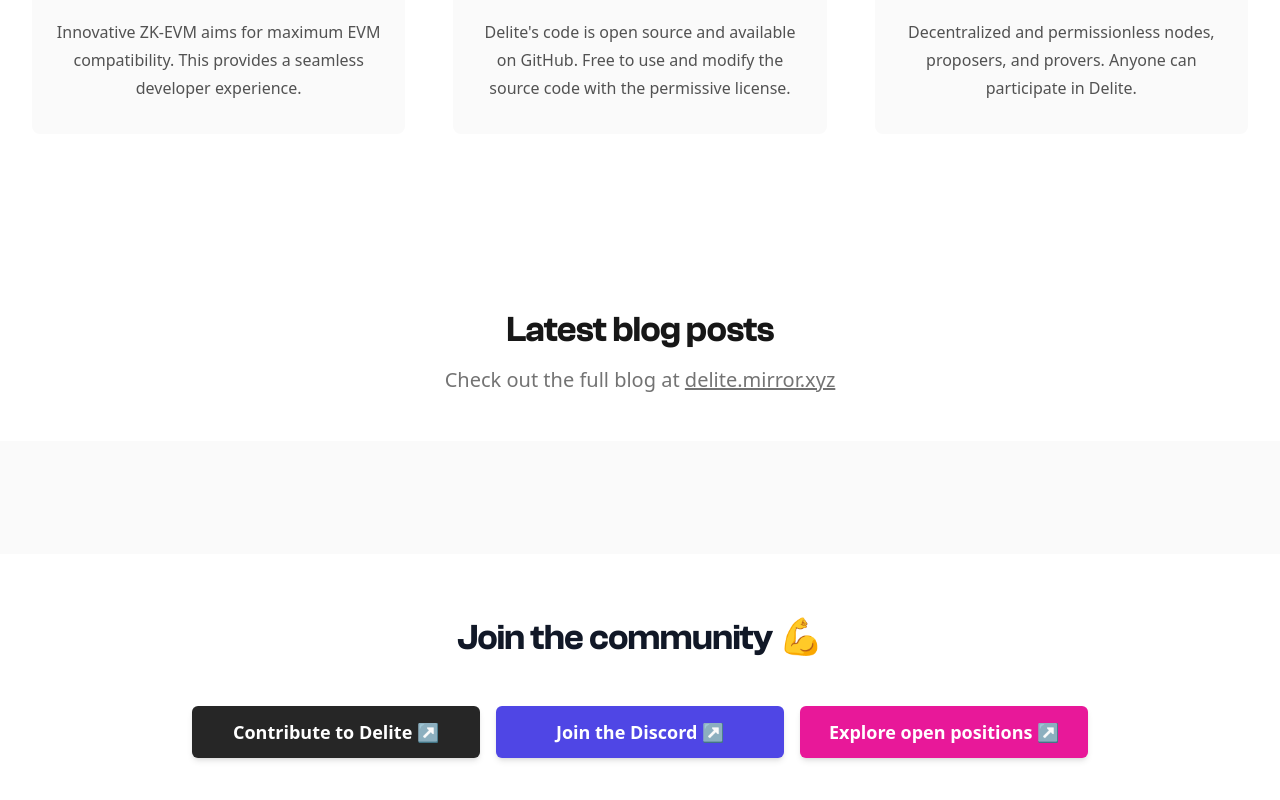
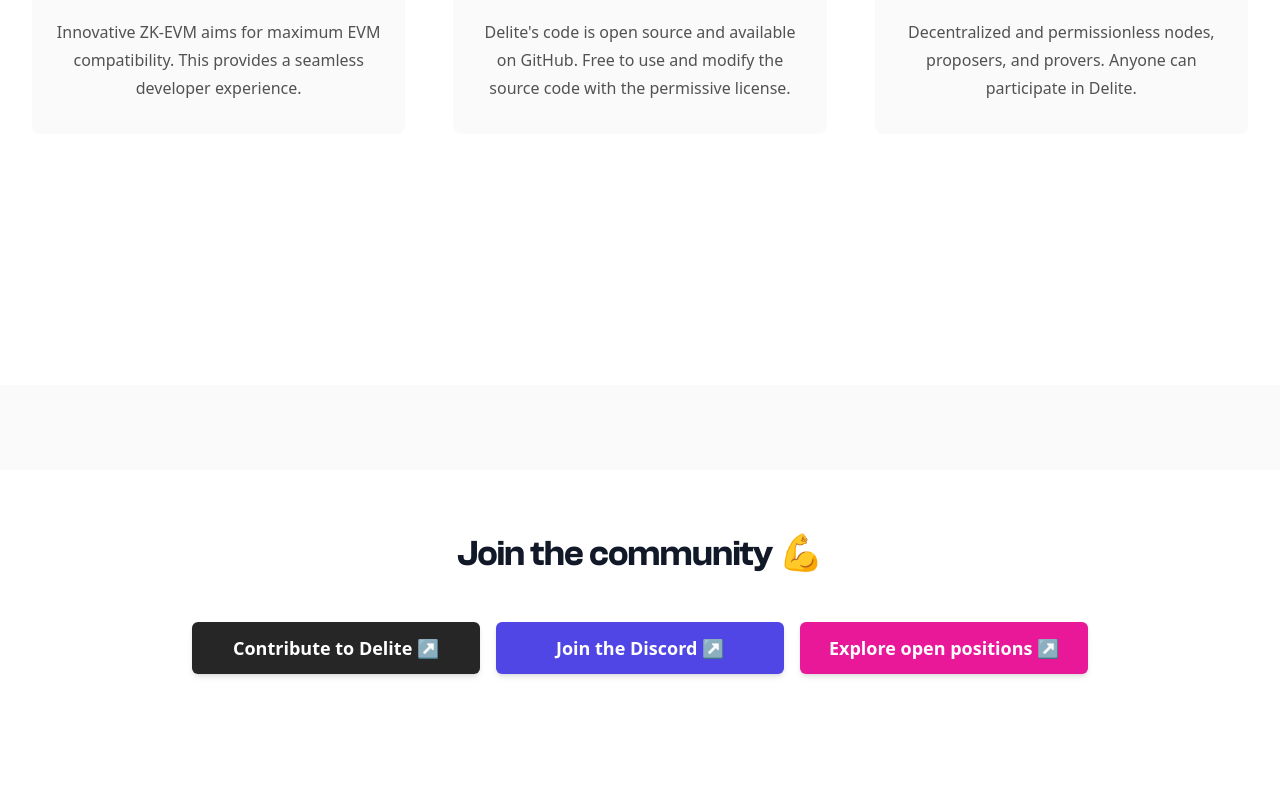
Before and after one commit to beartartan/delitebuilders, a Next.js app: page / in a window 1280 px wide. Shown: the part 832-1632 px from the top of the page. Built offline with nearby package versions, Linux system fonts and the light colour scheme.

Commit message:
blogs updated 2

```diff
--- a/components/BlogSection.tsx
+++ b/components/BlogSection.tsx
@@ -55,17 +55,17 @@ export default function BlogSection() {
       <div className="relative mx-auto max-w-7xl">
         <div className="text-center">
           <h2 className="font-grotesk text-3xl tracking-tight text-neutral-900 sm:text-4xl dark:text-neutral-100">
-            Latest blog posts
+            {/* Latest blog posts */}
           </h2>
           <div className="mx-auto mt-3 max-w-2xl text-xl text-neutral-500 sm:mt-4 dark:text-neutral-300">
-            Check out the full blog at{" "}
+            {/* Check out the full blog at{" "} */}
             <a
               className="underline"
-              href="https://delite.mirror.xyz"
+              href="https://delite.builders"
               target="_blank"
               rel="noopener noreferrer"
             >
-              delite.mirror.xyz
+              {/* Delite Blogs */}
             </a>
           </div>
         </div>
```
